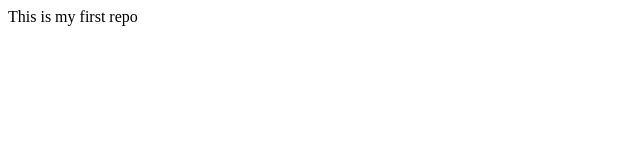
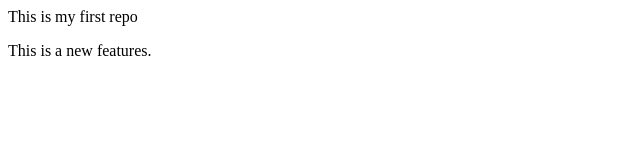
Before and after one commit to codewithria89/localrepo, a plain HTML site: page index.html in a window 1280 px wide. Shown: the whole page, without its empty margins (0-640 px from the left). Drawn offline with Linux system fonts and the light colour scheme.

Commit message:
Add new Feature

```diff
--- a/index.html
+++ b/index.html
@@ -1 +1,2 @@
 <p>This is my first repo</p>
+<p>This is a new features.</p>
```
